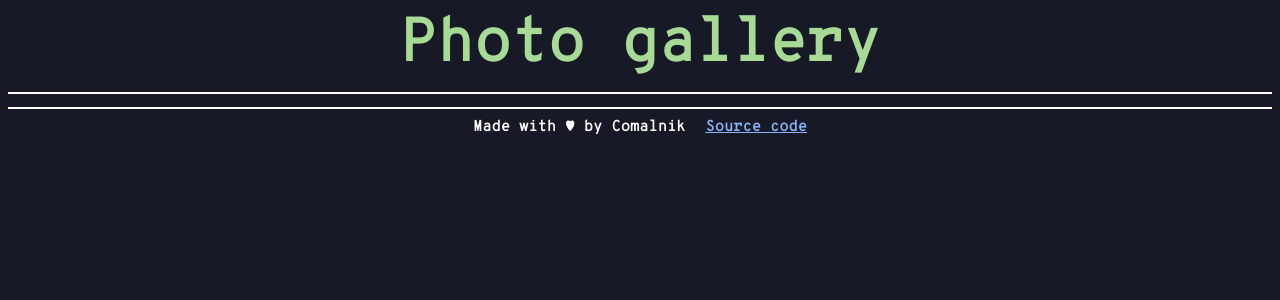
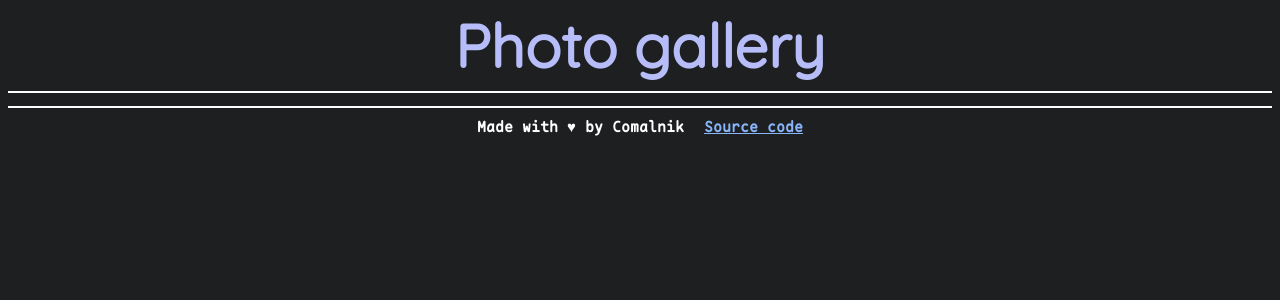
Before and after one commit to comalnik/photo-site, a Flask app: template templates/index.html in a window 1280 px wide. Shown: the top 300 px of the page. Run offline with Flask 3, Linux system fonts and the light colour scheme; the template is opened without the code that fills it, so the values that code supplies are empty.

Commit message:
cleaner interface; fixed scrolling bug; added favicons

```diff
--- a/main.py
+++ b/main.py
@@ -10,7 +10,7 @@ import exifread
 ImageFile.LOAD_TRUNCATED_IMAGES = True
 
 MAXSIZE = 1000
-EXIFPARAMS = "Make", "Model", "Software", "DateTimeOriginal", "ShutterSpeedValue", "ApertureValue", "BrightnessValue", "FocalLength", "ExifImageWidth", "ExifImageHeight", "FocalPlaneXResolution", "FocalPlaneYResolution", "ExposureTime", "FNumber", "ISOSpeedRatings", "LensMake", "LensModel", "ImageWidth", "ImageLength","Artist", "FocalLengthIn35mmFilm"
+EXIFPARAMS = "Make", "Model", "Software", "DateTimeOriginal", "ShutterSpeedValue", "ApertureValue", "BrightnessValue", "FocalLength", "ExifImageWidth", "ExifImageHeight", "ExposureTime", "FNumber", "ISOSpeedRatings", "LensMake", "LensModel", "ImageWidth", "ImageLength","Artist", "FocalLengthIn35mmFilm"
 
 
 
--- a/static/elements/style.css
+++ b/static/elements/style.css
@@ -11,7 +11,7 @@
   max-width: 100%;
   height: auto;
   margin-bottom: 20px;
-  border-radius: 12px;
+  border-radius: 8px;
 
 }
 
@@ -90,7 +90,7 @@
 }
 
 .title {
- color: #a6da95;
+ color: #b7bdf8;
  font-size: 60px;
  text-align: center;
  margin-top: 8px;
@@ -100,28 +100,27 @@
 
 /* scrollbar */
 ::-webkit-scrollbar {
-  width: 8px;
-  background-color: #1e2030;
+  width: auto;
+  background-color: #272a2d;
 }
 
 
 ::-webkit-scrollbar-thumb {
-  background-color: #8087a2;
+  background-color: #5c6269;
   border-radius: 4px;
 }
 
 ::-webkit-scrollbar-thumb:hover {
-  background-color: #939ab7;
+  background-color: #646b72;
 }
 
 ::-webkit-scrollbar-track {
-  background-color: #24273a;
+  background-color: #2c2f32;
 }
 
 ::-webkit-scrollbar-track:hover {
-  background-color: #363a4f;
+  background-color: #303336;
 }
-
 
 
 .footer-container {
--- a/templates/index.html
+++ b/templates/index.html
@@ -3,38 +3,30 @@
 <head>
     <title>Photo gallery</title>
     <link rel="stylesheet" type="text/css" href="{{ url_for('static', filename='elements/style.css')}}">
-    <link rel="shortcut icon" href="{{ url_for('static', filename='elements/favicon.ico')}}">
 
+    <link rel="icon" type="image/png" sizes="512x512" href="{{ url_for('static', filename='elements/favicon-512x512.png')}}">
+    <link rel="icon" type="image/png" sizes="192x192" href="{{ url_for('static', filename='elements/favicon-192x192.png')}}">
+    <link rel="icon" type="image/png" sizes="32x32" href="{{ url_for('static', filename='elements/favicon-32x32.png')}}
     <meta name="viewport" content="width=device-width, initial-scale=1.0" />
     <meta charset="UTF-8" />
 
     <style>
 
-        @font-face {
-            font-family: Overpass;
-            src: url("{{url_for('static', filename='elements/overpass-mono-regular.otf')}}") format("opentype");
+
+            @font-face {
+            font-family: 'Quicksand';
+            src: url("{{url_for('static', filename='elements/quicksand.ttf')}}") format('truetype');
+            font-weight: normal;
+            font-style: normal;
         }
 
         @font-face {
-            font-family: Overpass;
-            font-weight: light;
-            src: url("{{url_for('static', filename='elements/overpass-mono-light.otf')}}") format("opentype");
+            font-family: 'Maple';
+            src: url("{{url_for('static', filename='elements/maple.woff2')}}") format('woff2');
+            font-weight: normal;
+            font-style: normal;
         }
 
-        .footer-container {
-        display: flex;
-        justify-content: center;
-    }
-
-    .footer {
-        margin: 0 10px;
-    }
-    .footer-link {
-        color: #89b4fa;
-    }
-    .footer-link:visited {
-        color: #cba6f7;
-    }
 
   </style>
 
@@ -43,9 +35,9 @@
 </head>
 
 
-<body style="background-color:#181926;">
+<body style="background-color:#1D1F21;">
 
-<h1 class="title" style="font-family:overpass, light;">Photo gallery</h1>
+<h1 class="title" style="font-family:quicksand;">Photo gallery</h1>
 
 <div class="divider-line"></div>
 
@@ -78,8 +70,10 @@
 
 
 <div class="footer-container">
-<h1 class="footer" style="font-family:overpass; color:white; text-align:center; font-size:15px; ">Made with ♥ by Comalnik</h1>
-<h1 class="footer" style="font-family:overpass; color:white; text-align:center; font-size:15px;"><a class="footer-link" target="_blank" href="https://github.com/Comalnik/photo-site">Source code</a></h1>
+<h1 class="footer" style="font-family:maple; color:white; text-align:center; font-size:15px; ">Made with ♥ by Comalnik</h1>
+<!--<h1 class="footer" style="font-family:maple; color:white; text-align:center; font-size:15px;">© 2019-2023 Comalnik</h1> -->
+
+<h1 class="footer" style="font-family:maple; color:white; text-align:center; font-size:15px;"><a class="footer-link" target="_blank" href="https://github.com/Comalnik/photo-site">Source code</a></h1>
 </div>
 
 </body>
```
Also changed, not shown: static/elements/image.css (+30 -21 lines), templates/image.html (+19 -11 lines), static/elements/favicon-192x192.png (added), static/elements/favicon-32x32.png, static/elements/favicon-512x512.png (added), static/elements/favicon.ico (deleted), static/elements/maple.woff2 (added), static/elements/overpass-mono-light.otf (deleted), static/elements/overpass-mono-regular.otf (deleted), static/elements/quicksand.ttf (added).
